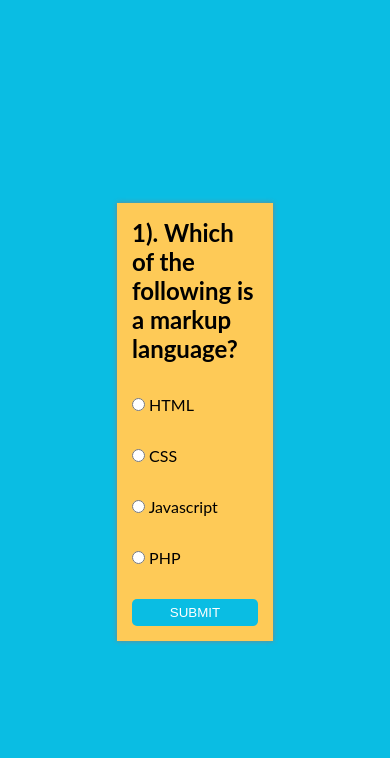
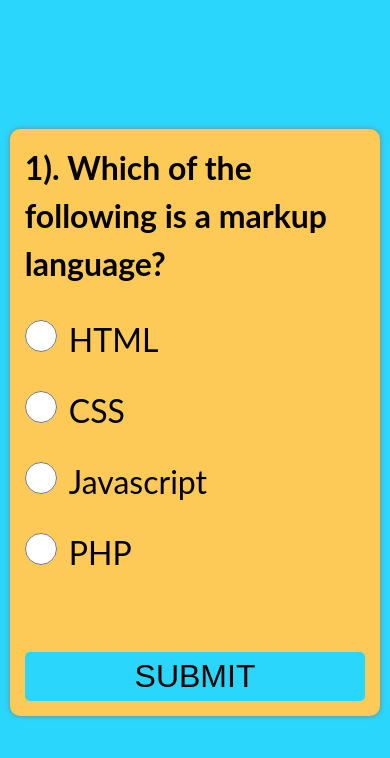
Before and after one commit to pankajwebdev06/Javascript-Quiz-app, a plain HTML site: page index.html in a window 390 px wide. Drawn offline with Linux system fonts and the light colour scheme.

Commit message:
This is the quiz app where we are using html css and javascript

```diff
--- a/style.css
+++ b/style.css
@@ -1,15 +1,29 @@
+/*
+Reseting by default seting of margin and ppadding
+by using * marks
+*/
+
 *{
     margin: 0;
     padding: 0;
     box-sizing: border-box;
 }
 
+/*
+Import Lato font from google font
+*/
+
 @import url('https://fonts.googleapis.com/css2?family=Lato:wght@300;400;700&display=swap');
 
+/* this is body color and here we also set by default font-family "Lato" */
+
 body{
-    background-color: #0abde3;
+    background-color: #2ad6fc;
     font-family: 'Lato', sans-serif;
 }
+
+/* For adjusting our Box in center we are taking a parent div that name is
+ .main and using flex for making this is in center */
 
 .main{
    width: 100%;
@@ -20,12 +34,22 @@ body{
    align-items: center;
 }
 
+/* From Here start our main box
+Here we are seting a background color for our box and
+ giving them a minner gray color shadow
+ and a border radius.
+ */
+
 #box{
     width: 40%;
     box-shadow: 0px 0px 5px grey;
     background-color: #feca57;
     padding: 15px;
+    border-radius:10px;
 }
+
+/* This is Our option div and we giving here our input radio button
+and options */
 
 .row{
     width: 100%;
@@ -33,12 +57,52 @@ body{
     margin-left: 0;
 }
 
+/* This is our Submit Button, we just give them
+a background color and font color. we are aso giving some border radius
+ */
+
 .btn{
     width: 100%;
     padding: 6px;
-    background-color:#0abde3 ;
-    color: #fff;
+    background-color:#2ad6fc ;
+    color: #000;
     border: none;
     border-radius: 5px;
     cursor: pointer;
 }
+
+/* Making Design is for responsive.
+Idea is making Same Design for Mobile and Tablets.
+So we set Max-width is 925px. */
+
+@media(max-width:925px){
+    #box{
+        width:95%;
+    }
+
+    #box h2{
+        font-size: 2rem;
+        line-height: 1.5;
+    }
+
+    .row .option{
+        width: 2rem;
+        height: 2rem;
+        margin-right: 0.5rem;
+    }
+    .row lebel{
+        font-size: 2rem;
+    }
+    .btn{
+        font-size: 2rem;
+        font-weight: 400;
+        margin-top: 3rem;
+    }
+    #box div h3, #box div h2{
+        font-size: 2rem;
+        line-height: 1.5;
+    }
+    #box div h3{
+        margin-bottom: 2rem;
+    }
+}
```
Also changed, not shown: ap.js (+8 -2 lines), index.html (+6 -0 lines).
